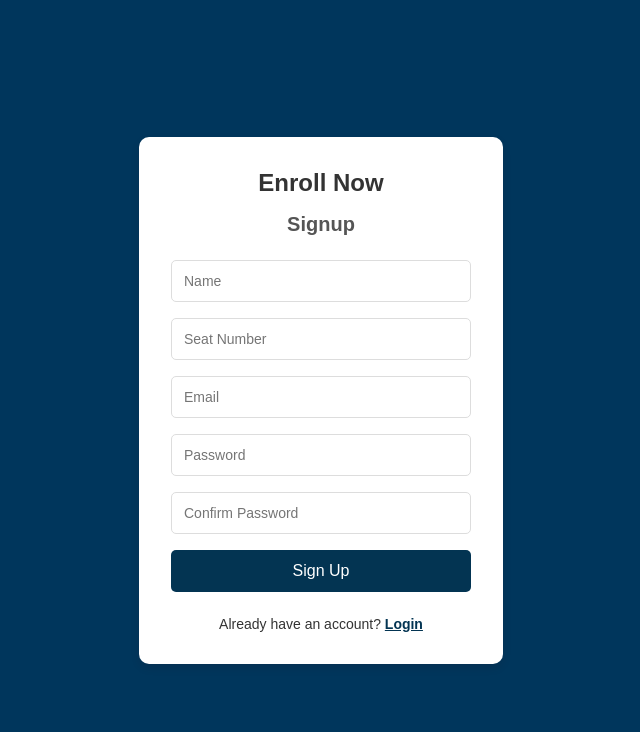
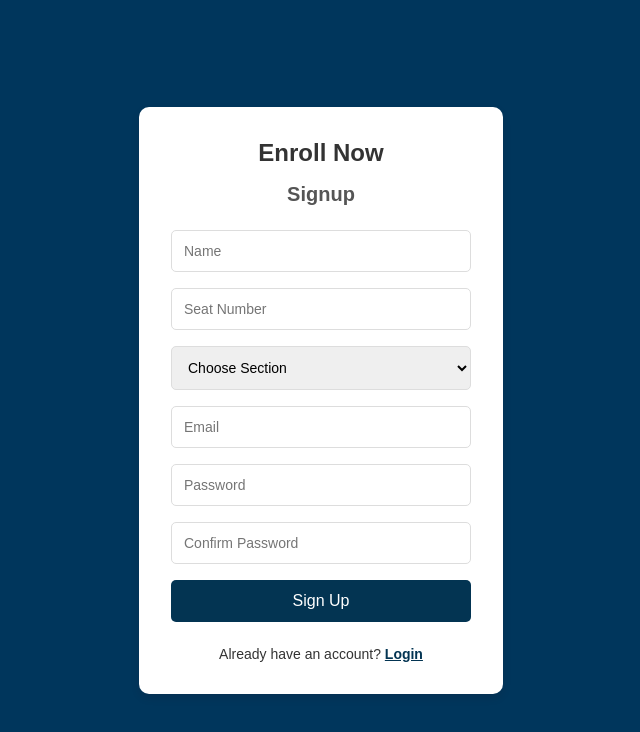
Before and after one commit to Yahya305/IAD-project, a React (Vite) app in the folder client/: page /student/signup in a window 1280 px wide. Shown: the top 732 px of the page, without its empty margins (319-959 px from the left). Built offline with nearby package versions, Linux system fonts and the light colour scheme.

Commit message:
fix: minor - login signup pages

```diff
--- a/client/src/pages/student/authentication/components/SignupForm.jsx
+++ b/client/src/pages/student/authentication/components/SignupForm.jsx
@@ -4,6 +4,7 @@ const SignupForm = ({ onSubmit }) => {
     const [email, setEmail] = useState("");
     const [password, setPassword] = useState("");
     const [seatNo, setSeatno] = useState("");
+    const [section, setSection] = useState(""); // Default value for section
     const [name, setName] = useState("");
     const [confirmPassword, setConfirmPassword] = useState("");
     const [error, setError] = useState("");
@@ -12,7 +13,14 @@ const SignupForm = ({ onSubmit }) => {
         e.preventDefault();
 
         // Basic validation
-        if (!email || !password || !confirmPassword) {
+        if (
+            !name ||
+            !email ||
+            !seatNo ||
+            !section ||
+            !password ||
+            !confirmPassword
+        ) {
             setError("Please fill in all fields.");
             return;
         }
@@ -27,10 +35,16 @@ const SignupForm = ({ onSubmit }) => {
 
         // Call the onSubmit prop if provided
         if (onSubmit) {
-            onSubmit(email, password);
+            onSubmit({ name, email, seatNo, section, password });
         }
 
-        console.log("Signing up with", email, password);
+        console.log("Signing up with:", {
+            name,
+            email,
+            seatNo,
+            section,
+            password,
+        });
     };
 
     return (
@@ -42,6 +56,7 @@ const SignupForm = ({ onSubmit }) => {
                     placeholder="Name"
                     value={name}
                     onChange={(e) => setName(e.target.value)}
+                    aria-label="Name"
                 />
             </div>
             <div className="form-group">
@@ -50,7 +65,21 @@ const SignupForm = ({ onSubmit }) => {
                     placeholder="Seat Number"
                     value={seatNo}
                     onChange={(e) => setSeatno(e.target.value)}
+                    aria-label="Seat Number"
                 />
+            </div>
+            <div className="form-group">
+                <select
+                    id="section"
+                    value={section}
+                    onChange={(e) => setSection(e.target.value)}
+                    aria-label="Section"
+                    defaultValue={""}
+                >
+                    <option value="">Choose Section</option>
+                    <option value="A">A</option>
+                    <option value="B">B</option>
+                </select>
             </div>
             <div className="form-group">
                 <input
--- a/client/src/pages/student/authentication/signup.jsx
+++ b/client/src/pages/student/authentication/signup.jsx
@@ -1,4 +1,3 @@
-import React, { useState } from "react";
 import { useNavigate } from "react-router-dom";
 import "./style.css";
 import SignupForm from "./components/SignupForm";
--- a/client/src/pages/student/authentication/style.css
+++ b/client/src/pages/student/authentication/style.css
@@ -52,14 +52,14 @@
     text-align: left;
 }
 
-.form-group input {
+.form-group input, select {
     padding: 0.75rem;
     border: 1px solid #ddd;
     border-radius: 5px;
     font-size: 0.875rem;
 }
 
-.form-group input:focus {
+.form-group input:focus, .form-group select:focus {
     outline: none;
     border-color: #033452;
     box-shadow: 0 0 0 2px rgba(3, 52, 82, 0.2);
```
